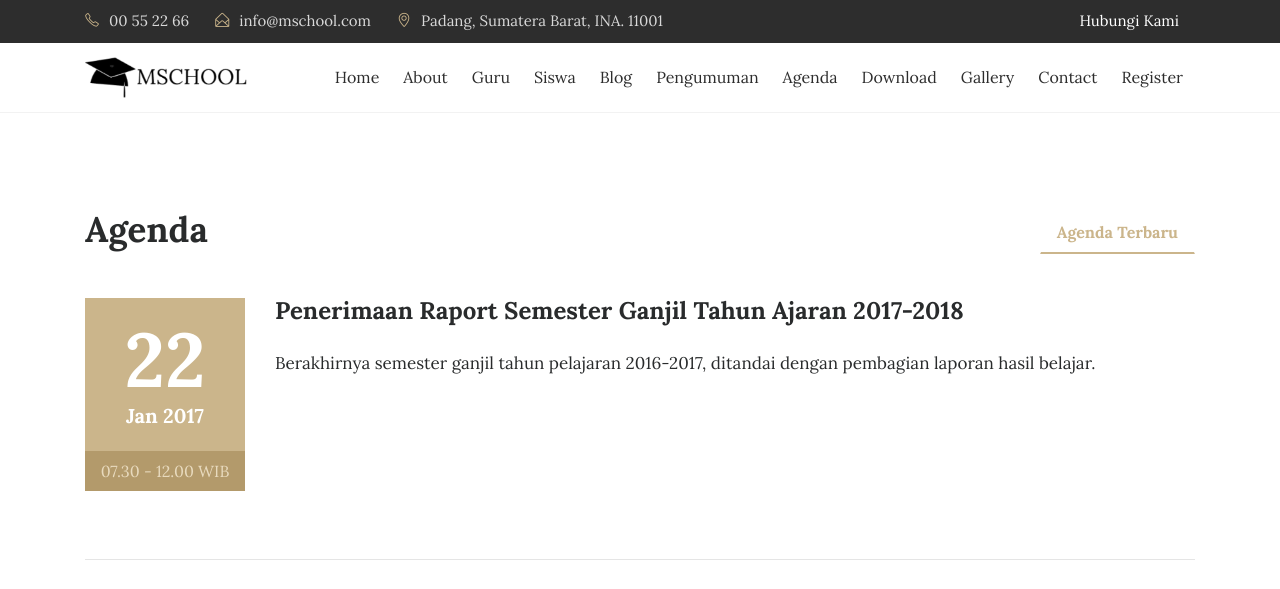
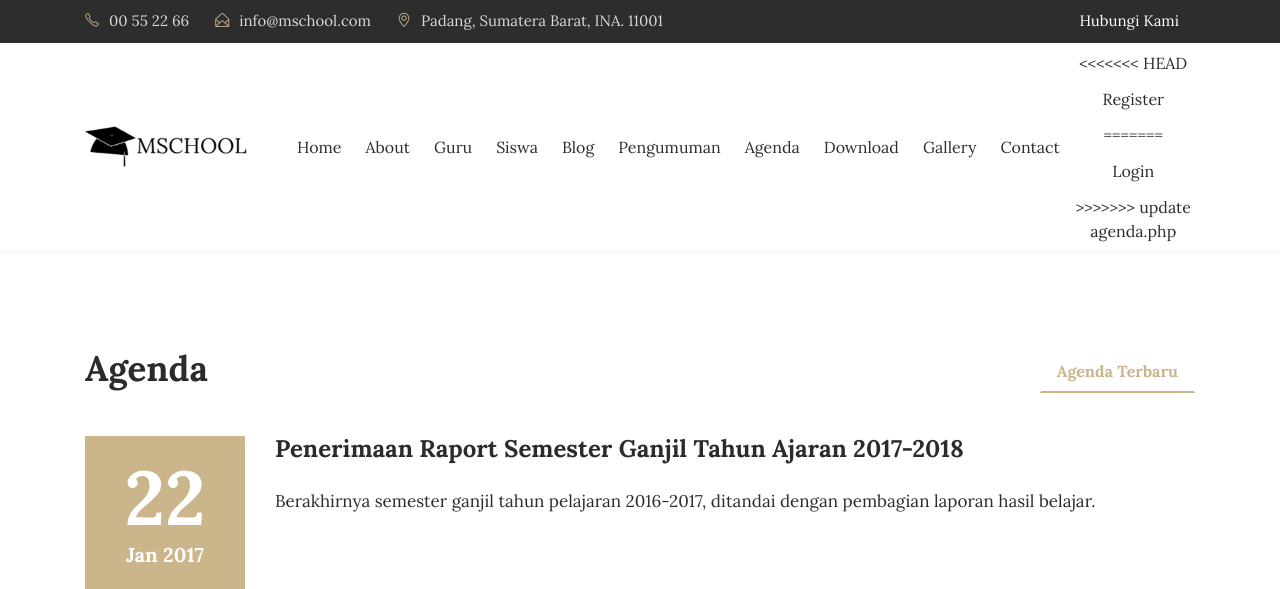
Before and after one commit to 3125311054/ci-mschool, a CodeIgniter app: page /mschool/agenda in a window 1280 px wide. Shown: the top 589 px of the page. Run offline with CodeIgniter, Linux system fonts and the light colour scheme; data comes from the database, SQL or seed files in the repository.

Commit message:
update agenda.php

```diff
--- a/application/views/depan/v_agenda.php
+++ b/application/views/depan/v_agenda.php
@@ -94,7 +94,11 @@
                                 <a class="nav-link" href="<?php echo site_url('contact');?>">Contact</a>
                               </li>
                               <li class="nav-item">
+<<<<<<< HEAD
                                 <a class="nav-link" href="<?php echo site_url('register');?>">Register</a>
+=======
+                                <a class="nav-link" href="<?php echo site_url('login');?>">Login</a>
+>>>>>>> update agenda.php
                               </li>
                         </ul>
                   </div>
```
